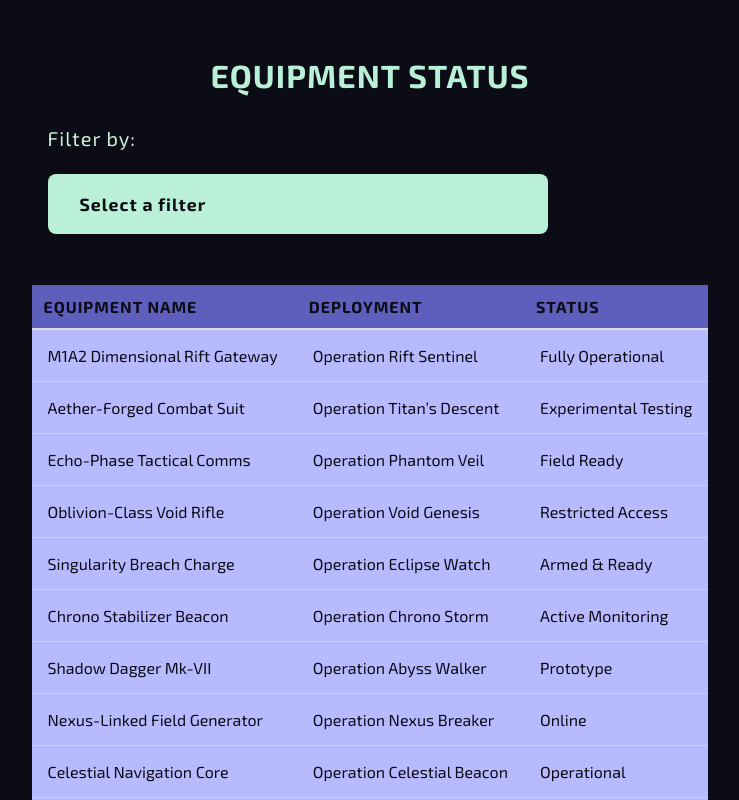
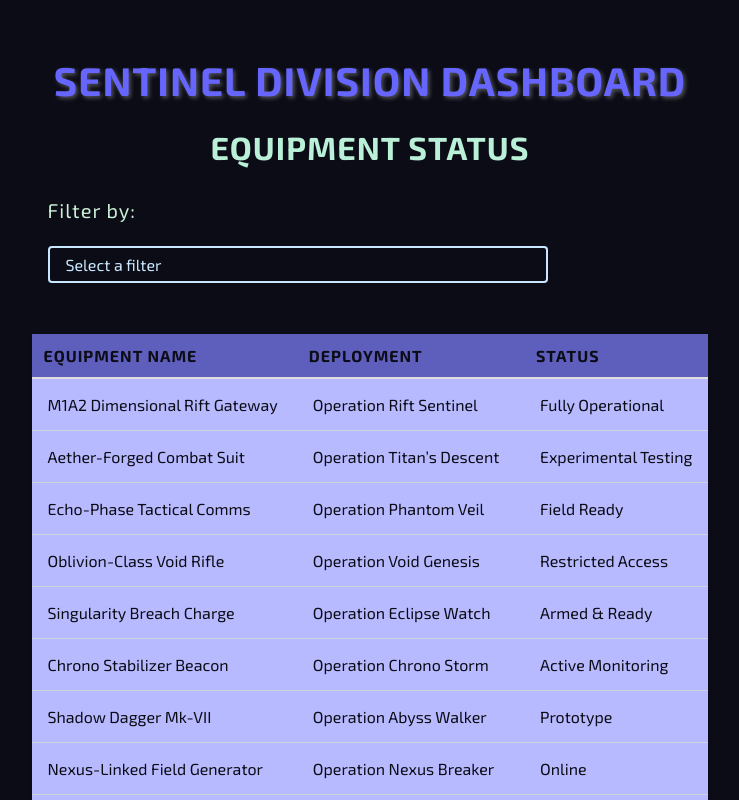
Before and after one commit to liz-bytes/SDI-Project-3, a React (Vite) app: page /Equipment_Data in a window 1280 px wide. Shown: the top 800 px of the page, without its empty margins (270-1009 px from the left). Built offline with nearby package versions, Linux system fonts and the light colour scheme.

Commit message:
new work push

```diff
--- a/src/App.jsx
+++ b/src/App.jsx
@@ -12,18 +12,21 @@ function App() {
   return (
     <SoldierProvider>
       <BrowserRouter>
+        <Routes>
+          <Route path="/" element={<Home />} />
 
-        <Routes>
+          <Route element={<Layout />}>
+            <Route path="/BN_Dashboard" element={<BN_Dashboard />} />
+            <Route path="/BDE_Dashboard" element={<BDE_Dashboard />} />
+            <Route path="/Div_Dashboard" element={<Div_Dashboard />} />
+            <Route path="/Equipment_Data" element={<Equipment_Data />} />
+          </Route>
+
           <Route path="*" element={<PageNotFound />} />
-          <Route path="/" element={<Home />} />
-          <Route path="/BN_Dashboard" element={<BN_Dashboard />} />
-          <Route path="/BDE_Dashboard" element={<BDE_Dashboard />} />
-          <Route path="/Div_Dashboard" element={<Div_Dashboard />} />
-          <Route path="/Equipment_Data" element={<Equipment_Data />} />
         </Routes>
       </BrowserRouter>
     </SoldierProvider>
   );
 }
 
-export default App
+export default App;
--- a/src/Components/Dashboard/BDE_Commander.jsx
+++ b/src/Components/Dashboard/BDE_Commander.jsx
@@ -5,7 +5,7 @@ const BDE_Dashboard = () => {
   return (
     <div>
       <h2>BDE Dashboard</h2>
-
+     add filter code here
       <SoldierStatus />
     </div>
   );
--- a/src/Components/Dashboard/SoldierStatus.jsx
+++ b/src/Components/Dashboard/SoldierStatus.jsx
@@ -1,5 +1,6 @@
 import React, { useContext } from 'react';
 import { SoldierContext } from "./SoldierContext";
+import './Dashboard.css';
 
 const SoldierStatus = () => {
 
@@ -15,18 +16,23 @@ const SoldierStatus = () => {
   return (
     <div>
       <h2>Soldier Status</h2>
-
-      {/* Filter Section */}
+      {/* Container for "Filter by:" label and the dropdown */}
       <div className="filter-section">
         <h3>Filter by:</h3>
-        <div className="filter-buttons">
-          <button onClick={() => handleFilterCategoryChange('last name')}>Last Name</button>
-          <button onClick={() => handleFilterCategoryChange('deployments')}>Deployment</button>
-          <button onClick={() => handleFilterCategoryChange('mos')}>MOS</button>
+        <select
+          className="filter-dropdown"
+          value={filterCategory}
+          onChange={(e) => handleFilterCategoryChange(e.target.value)}
+        >
+          <option value="">Select a filter</option>
+          <option value="first name">First Name</option>
+          <option value="last name">Last Name</option>
+          <option value="deployments">Deployment</option>
+          <option value="mos">MOS</option>
+        </select>
       </div>
-      </div>
-
-      {/* Input Group for Filter */}
+      <div className="results-container">
+        {/* Only show the text input and clear button if a filter category is selected */}
         {filterCategory && (
           <div className="filter-input-group">
             <input
@@ -41,7 +47,6 @@ const SoldierStatus = () => {
           </div>
         )}
 
-      {/* Search results */}
         <br />
         <table>
           <thead>
@@ -64,6 +69,7 @@ const SoldierStatus = () => {
           </tbody>
         </table>
       </div>
+    </div>
   )
 };
 
--- a/src/index.css
+++ b/src/index.css
@@ -107,14 +107,12 @@ tr:hover {
 
 .filter-dropdown {
   width: 100%;
-  padding: 1.25rem 2rem;
-  background-color: #b9f0d7;
-  color: #0c0c16;
-  border: none;
-  border-radius: 8px;
-  font-size: 1.1rem;
-  font-weight: 600;
-  letter-spacing: 1px;
+  padding: 0.5rem 1rem;
+  background: transparent;
+  border: 2px solid #c9e8ff;
+  border-radius: 4px;
+  font-size: 1rem;
+  color: #c9e8ff;
   cursor: pointer;
   transition: all 0.3s ease;
   -webkit-appearance: none;
@@ -139,7 +137,15 @@ tr:hover {
 }
 
 .filter-input-group input {
+  width: 100%;
+  padding: 0.5rem 1rem;
+  border: 2px solid #c9e8ff;
+  border-radius: 4px;
+  background: transparent;
+  color: #c9e8ff;
+  font-size: 1rem;
   text-transform: none;
+  font-family: 'Exo 2', sans-serif;
 }
 
 .filter-input-group button {
@@ -154,7 +160,7 @@ tr:hover {
 }
 
 .filter-input-group button:hover {
-  background-color: #c9e8ff;
+  background-color: #5e5ebd;
   color: #0c0c16;
 }
 
```
Also changed, not shown: src/Components/Context/SoldierContext.jsx (deleted, +0 -57 lines), src/Components/Context/SoldierStatus.jsx (deleted, +0 -47 lines). Lines whose indentation alone changed are shown as unchanged.
